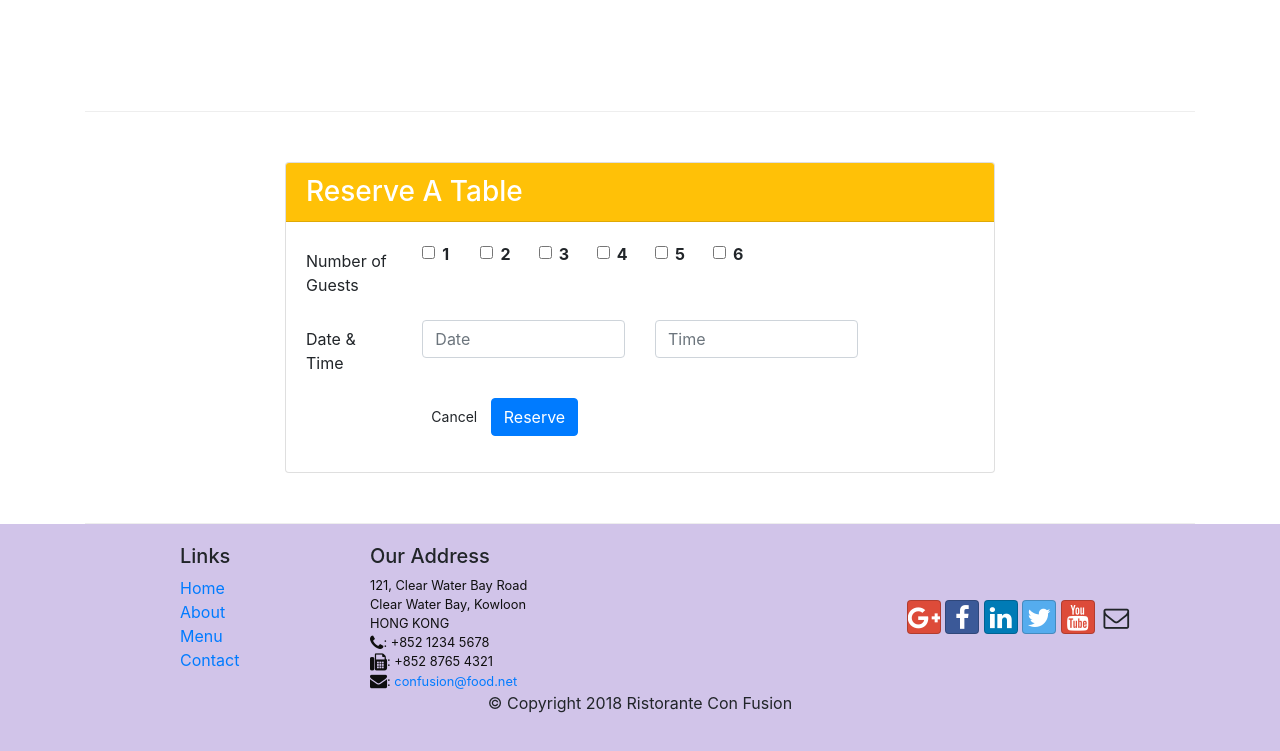
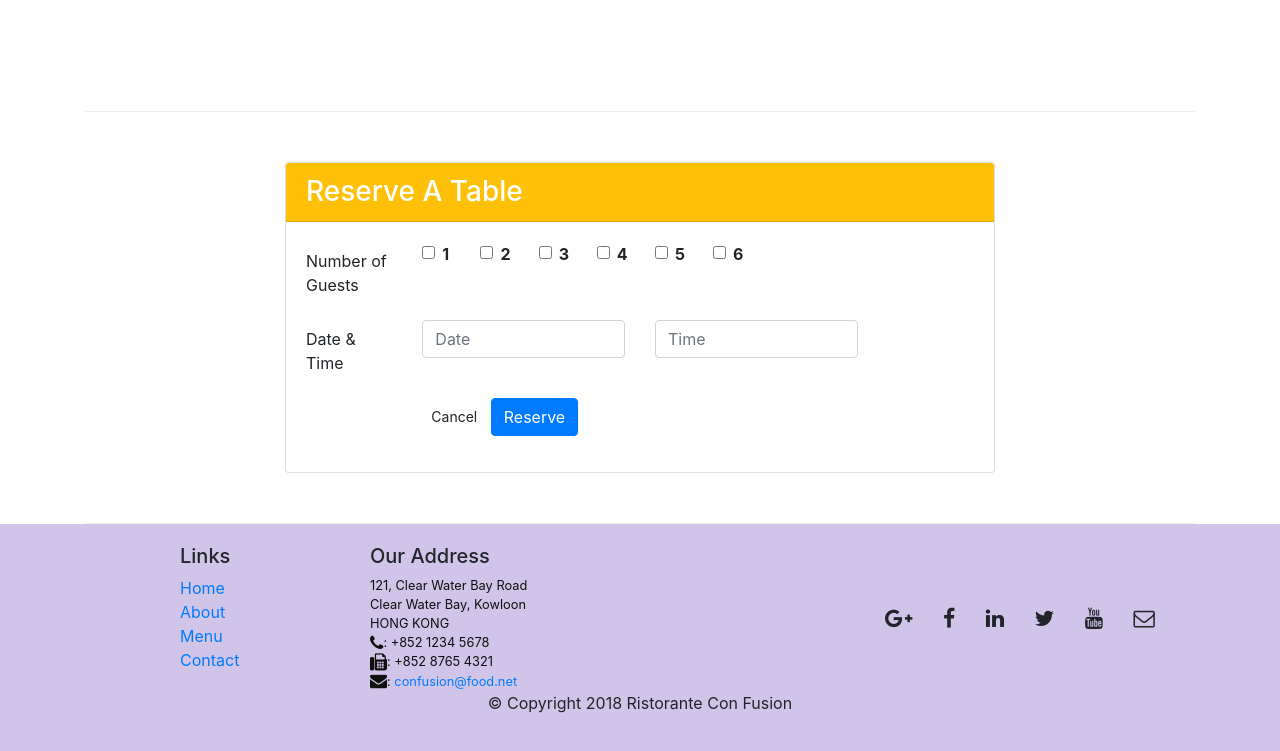
Before and after one commit to prajviudar/Bootstrapweb, a website: page index.html in a window 1280 px wide. Shown: the part 1823-2574 px from the top of the page. Drawn offline with nearby package versions, Linux system fonts and the light colour scheme.

Commit message:
Update index.html

```diff
--- a/index.html
+++ b/index.html
@@ -10,7 +10,8 @@
 	<!--Bootstrap CSS-->
 	 <link rel="stylesheet" href="https://maxcdn.bootstrapcdn.com/bootstrap/4.4.1/css/bootstrap.min.css">
 	<link rel="stylesheet" href="https://cdnjs.cloudflare.com/ajax/libs/font-awesome/4.7.0/css/font-awesome.min.css">
-	<link rel="stylesheet" type="text/css" href="node_modules/bootstrap-social/bootstrap-social.css">
+	<link rel="stylesheet" href="https://cdnjs.cloudflare.com/ajax/libs/font-awesome/4.7.0/css/font-awesome.min.css">
+
 	<link rel="stylesheet" type="text/css" href="css/styles.css">
 
 
```
